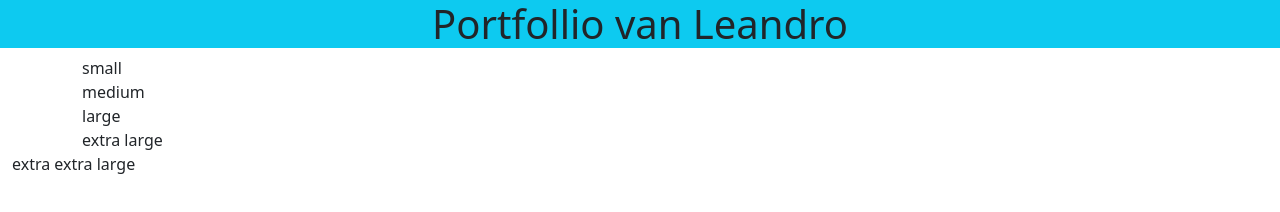
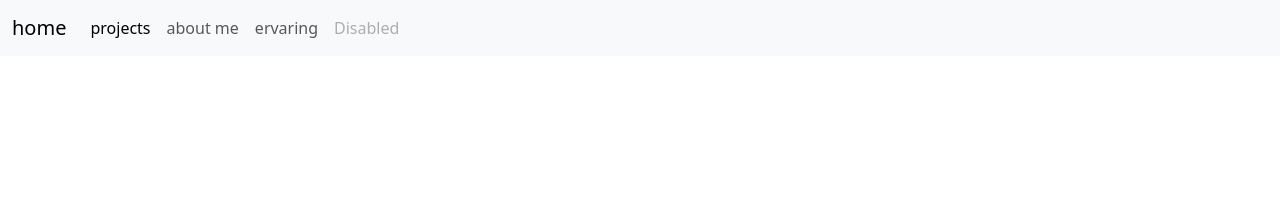
Before and after one commit to LeandroFelies/LeandroFelies.github.io, a plain HTML site: page index.html in a window 1280 px wide. Drawn offline with nearby package versions, Linux system fonts and the light colour scheme.

Commit message:
bezig met de header/navbar

```diff
--- a/index.html
+++ b/index.html
@@ -14,16 +14,21 @@
 </head>
 
 <body>
-    <header class="bg-info ">
-        <div class="container-xl text-center"><h1>Portfollio van Leandro</h1></div>
-
-    </header>
-    <div class="container-sm">small</div>
-    <div class="container-md">medium</div>
-    <div class="container-lg">large</div>
-    <div class="container-xl">extra large</div>
-    <div class="container-xxl">extra extra large</div>
-
-
+    <nav class="navbar navbar-expand-lg bg-body-tertiary">
+        <div class="container-fluid">
+          <a class="navbar-brand" href="#">home</a>
+          <button class="navbar-toggler" type="button" data-bs-toggle="collapse" data-bs-target="#navbarNavAltMarkup" aria-controls="navbarNavAltMarkup" aria-expanded="false" aria-label="Toggle navigation">
+            <span class="navbar-toggler-icon"></span>
+          </button>
+          <div class="collapse navbar-collapse" id="navbarNavAltMarkup">
+            <div class="navbar-nav">
+              <a class="nav-link active" aria-current="page" href="#">projects</a>
+              <a class="nav-link" href="#">about me</a>
+              <a class="nav-link" href="#">ervaring</a>
+              <a class="nav-link disabled" aria-disabled="true">Disabled</a>
+            </div>
+          </div>
+        </div>
+      </nav>
 </body>
 </html>
```
